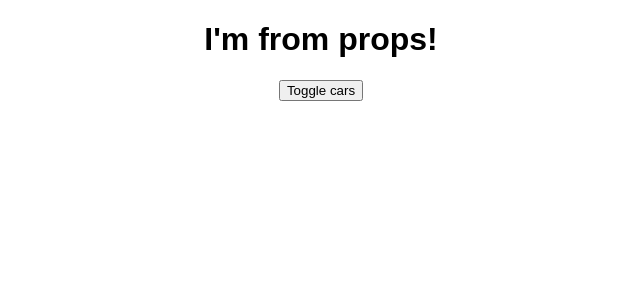
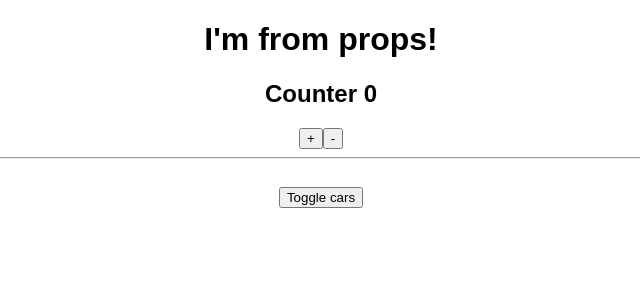
Before and after one commit to introkun/react-js-course, a React (Create React App) app: page / in a window 1280 px wide. Shown: the top 300 px of the page, without its empty margins (319-959 px from the left). Built offline with nearby package versions, Linux system fonts and the light colour scheme.

Commit message:
lesson 37 done

```diff
--- a/src/App.js
+++ b/src/App.js
@@ -1,6 +1,7 @@
 import React, { Component } from 'react';
 import Car from './Car/Car'
 import ErrorBound from './ErrorBoundary/ErrorBoundary'
+import Counter from './Counter/Counter'
 
 class App extends Component {
 
@@ -73,7 +74,11 @@ class App extends Component {
         {/* <h1>{this.state.pageTitle}</h1> */}
         <h1>{this.props.title}</h1>
 
-        <button onClick={this.toggleCarsHandler}>Toggle cars</button>
+        <Counter />
+        <hr/>
+        <button
+          style={{marginTop: 20}}
+          onClick={this.toggleCarsHandler}>Toggle cars</button>
 
         <div style={{
           width: '400px',
--- /dev/null
+++ b/src/Counter/Counter.js
@@ -0,0 +1,21 @@
+import React, {Component} from 'react'
+
+export default class Counter extends Component {
+    state = {
+        counter: 0
+    }
+
+    addCounter = () => {
+        this.setState({
+            counter: this.state.counter + 1
+        })
+    }
+
+    render() {
+        return [
+                <h2 key={1}>Counter {this.state.counter}</h2>,
+                <button key={2} onClick={this.addCounter}>+</button>,
+                <button key={3} onClick={() => this.setState({counter: this.state.counter - 1})}>-</button>
+        ]
+    }
+}
```
